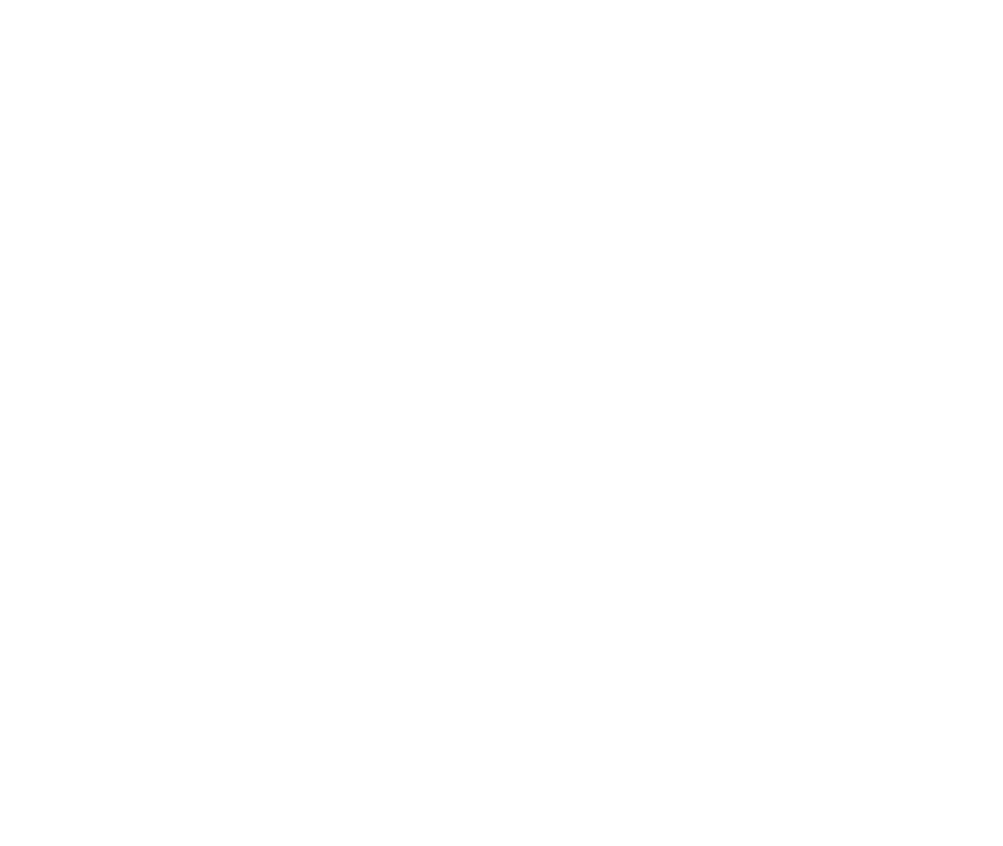
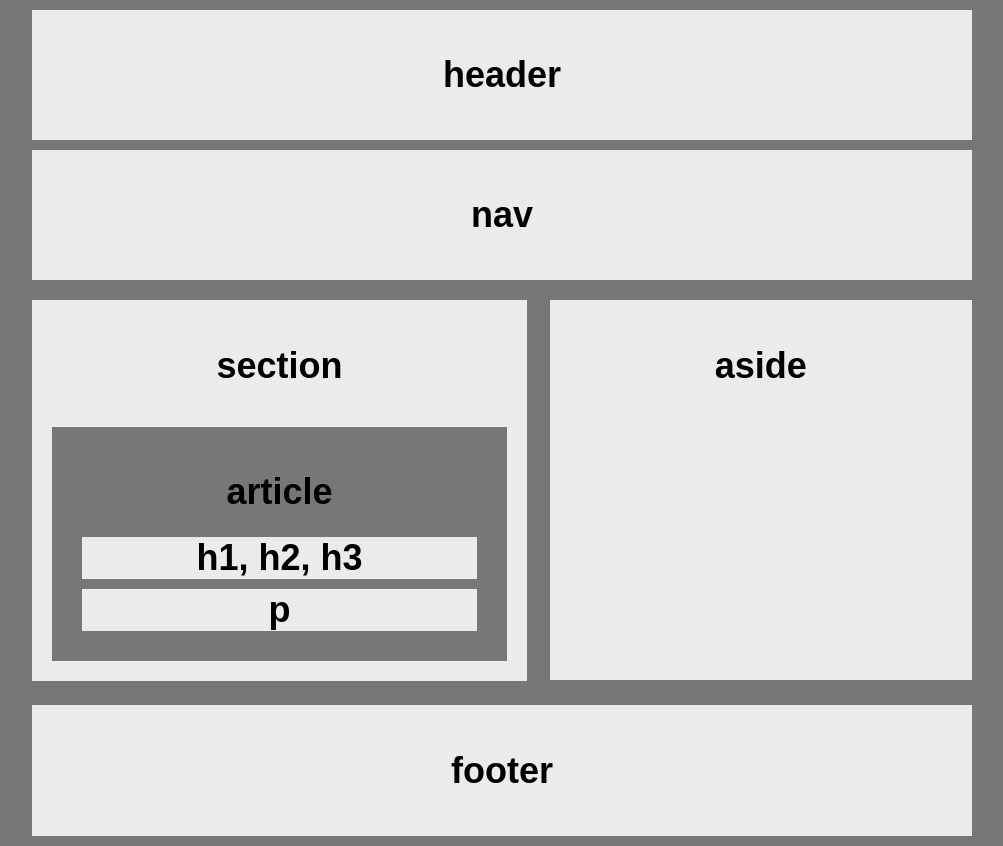
Before and after one commit to tntucker0015/HW-Wireframe, a plain HTML site: page index.html in a window 1280 px wide. Shown: the whole page, without its empty margins (138-1141 px from the left). Before the commit the page ends 800 px from the top, so only its background shows below. Drawn offline with Linux system fonts and the light colour scheme.

Commit message:
<finished hw-wireframe>

```diff
--- a/index.html
+++ b/index.html
@@ -1,10 +1,44 @@
 <!-- this is the easier wk1 homework -->
 <!DOCTYPE html>
-<html>
-    <head></head>
+<html lang= "en us">
+    <!-- linking to css -->
+    <head>
+        <meta charset="UTF-8"/>
+        <link rel="stylesheet" type="text/css" href="style.css">
+        <title>HW wireframe</title>
+    </head>
 
     <body>
-
+        <!-- header box should be full length with padding and margin -->
+        <header>
+            <h1>header</h1>
+        </header>
+        <!-- nav box should be full length with padding and margin -->
+        </div><div class="nav">
+            <h1>nav</h1>
+        </div>
+        <div class="container">
+        <!-- section box floats left with articles inside it -->
+            <div class="section">
+                <h1>section</h1>
+                <!-- article is nested within Section box -->
+                <div class="article">
+                    <h1>article</h1>
+                    <!-- h1 is nested within article box -->
+                    <h1 id="h1box">h1, h2, h3</h1>
+                    <!-- p is nested inside article and looks the same as h1 -->
+                    <h1 id="pbox">p</h1>
+                </div>
+            </div>
+            <!-- aside is to the right of Section -->
+            <div class="aside">
+            <h1>aside</h1>
+            </div>
+        </div>
     </body>
+    <!-- footer is full length  and has padding and margin -->
+    <footer>
+        <h1>footer</h1>
+    </footer>
 
 </html>
--- a/style.css
+++ b/style.css
@@ -1,5 +1,78 @@
+* {
+    box-sizing: border-box;
+}
 body {
+    font-family: Arial, Helvetica, sans-serif;
+    font-size: 18px;
+    width: 960px;
+    margin: auto;
+    background-color: #777;
+    text-align: center;
 }
 
-head{
+header{
+    padding: 20px;
+    margin: 10px;
+    background-color: #ebebeb;
 }
+
+.nav {
+    padding: 20px;
+    margin: 10px;
+    background-color: #ebebeb;
+}
+
+.container {
+    margin-bottom: 40px;
+    width: 100%;
+    height: 375px;
+}
+
+.section {
+    float: left;
+    overflow: auto;
+    padding: 20px;
+    margin:10px;
+    width: 495px;
+    background-color: #ebebeb;
+}
+.section::after {
+    content: "";
+    display: block;
+    clear: none;
+
+}
+
+.aside {
+    float: right;
+    overflow: auto;
+    padding: 20px;
+    margin:10px;
+    width: 44%;
+    height: 380px;
+    background-color: #ebebeb;
+}
+
+.article {
+    background-color: #777;
+    padding: 20px;
+    margin-top: 40px;
+}
+
+#h1box {
+    padding: 20 px;
+    margin: 10px;
+    background-color: #ebebeb;
+}
+
+#pbox {
+    padding: 20 px;
+    margin: 10px;
+    background-color: #ebebeb
+}
+
+footer{
+    padding: 20px;
+    margin: 10px;
+    background-color: #ebebeb;
+}
```
